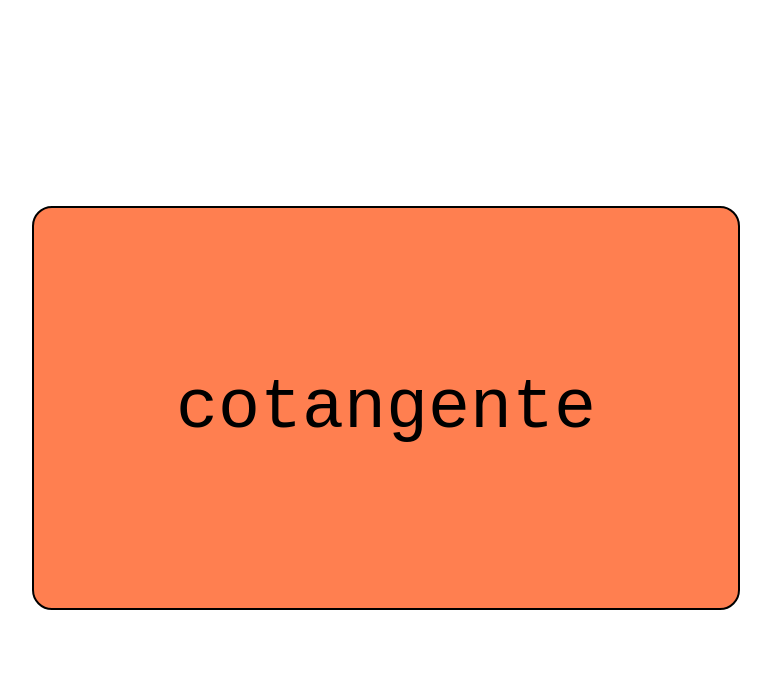
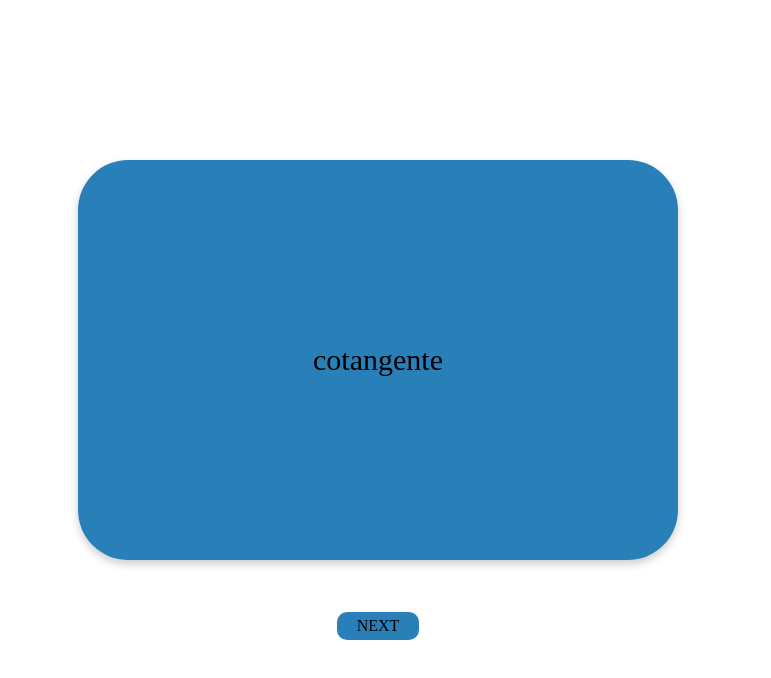
Before and after one commit to LilPessy/falshcard-grafici, a plain HTML site: page index.html in a window 1280 px wide. Shown: the whole page, without its empty margins (262-1033 px from the left). Drawn offline with Linux system fonts and the light colour scheme.

Commit message:
ora è piu carino

```diff
--- a/assets/script.js
+++ b/assets/script.js
@@ -81,17 +81,25 @@ function getRandomInt() {
 }
 
 let a = 0;
-let card = document.querySelector(".card .content");
+let cardFront = document.querySelector(".flip-card-front");
+let cardBack = document.querySelector(".flip-card-back");
 let i = getRandomInt();
-card.innerHTML = grafici[i].nome;
+cardFront.innerHTML = grafici[i].nome;
+cardBack.innerHTML = '<img src="'+grafici[i].img+'">';
 
-card.addEventListener("click", function(){
-    if(a==0){
-        a = 1;
-        card.innerHTML = '<img src="'+grafici[i].img+'">'
+let next = document.querySelector(".next")
+next.addEventListener("click", function(){
+    i = getRandomInt();
+    cardFront.innerHTML = grafici[i].nome;
+    cardBack.innerHTML = '<img src="'+grafici[i].img+'">';
+});
+
+function fattoriale(n){
+    if(n>0){
+        return n*fattoriale(n-1);
     }else{
-        a = 0;
-        i = getRandomInt();
-        card.innerHTML = grafici[i].nome;
+        return 1;
     }
-  });
+}
+
+console.log(fattoriale(6));
--- a/assets/style.css
+++ b/assets/style.css
@@ -1,34 +1,83 @@
-.container{
-    width: 100vw;
-    height: 100vh;
+*{
+    margin: 0;
+    padding: 0;
+    box-sizing: border-box;
+}
+
+body{
     display: flex;
     align-items: center;
     justify-content: center;
+    width: 100vw;
+    height: 100vh;
 }
 
-.card{
-    width: 55%;
-    height: 50%;
-    background-color: coral;
-    font-family: 'Courier New', Courier, monospace;
-    font-size: 70px;
-    text-align: center;
-    border-radius: 20px;
+.container{
+    width: 100%;
+    height: 60%;
     display: flex;
-    justify-content: center;
+    flex-direction: column;
     align-items: center;
-    border: 2px solid black;
+    justify-content: space-between;
 }
 
-.card img{
+.flip-card {
+    background-color: transparent;
+    width: 600px;
+    height: 400px;
+    perspective: 1000px;
+  }
+
+  .flip-card-inner {
+    position: relative;
     width: 100%;
     height: 100%;
+    text-align: center;
+    transition: transform 0.6s;
+    transform-style: preserve-3d;
+    box-shadow: 0 4px 8px 0 rgba(0,0,0,0.2);
+    border-radius: 50px;
 }
 
-@media (max-width: 676px) {
-    .card{
-        width: 60%;
-        height: 20%;
-        font-size: 30px;
-    }
+  .flip-card:hover .flip-card-inner {
+    transform: rotateY(180deg);
+  }
+
+  .flip-card-front, .flip-card-back {
+    position: absolute;
+    width: 100%;
+    height: 100%;
+    -webkit-backface-visibility: hidden;
+    backface-visibility: hidden;
+    border-radius: 50px;
+  }
+
+  .flip-card-front {
+    background-color: #2980b9;
+    color: black;
+    font-size: 30px;
+    display: flex;
+    align-items: center;
+    justify-content: center;
+  }
+
+  .flip-card-back {
+    background-color: #ffffff;
+    color: white;
+    transform: rotateY(180deg);
+    display: flex;
+    align-items: center;
+    justify-content: center;
+  }
+
+  .next{
+    padding: 5px 20px;
+    background-color: #2980b9;
+    border-radius: 10px;
+  }
+
+.flip-card-back img{
+    max-width: 600px;
+    max-height: 400px;
+    object-fit: contain;
 }
--- a/index.html
+++ b/index.html
@@ -8,11 +8,18 @@
 </head>
 <body>
     <section class="container">
-        <div class="card">
-            <div class="content">
+        <div class="flip-card">
+            <div class="flip-card-inner">
+              <div class="flip-card-front">
 
+              </div>
+              <div class="flip-card-back">
+
+              </div>
             </div>
-        </div>
+          </div>
+
+          <div class="next">NEXT</div>
     </section>
     <script src="assets/script.js"></script>
 </body>
```
